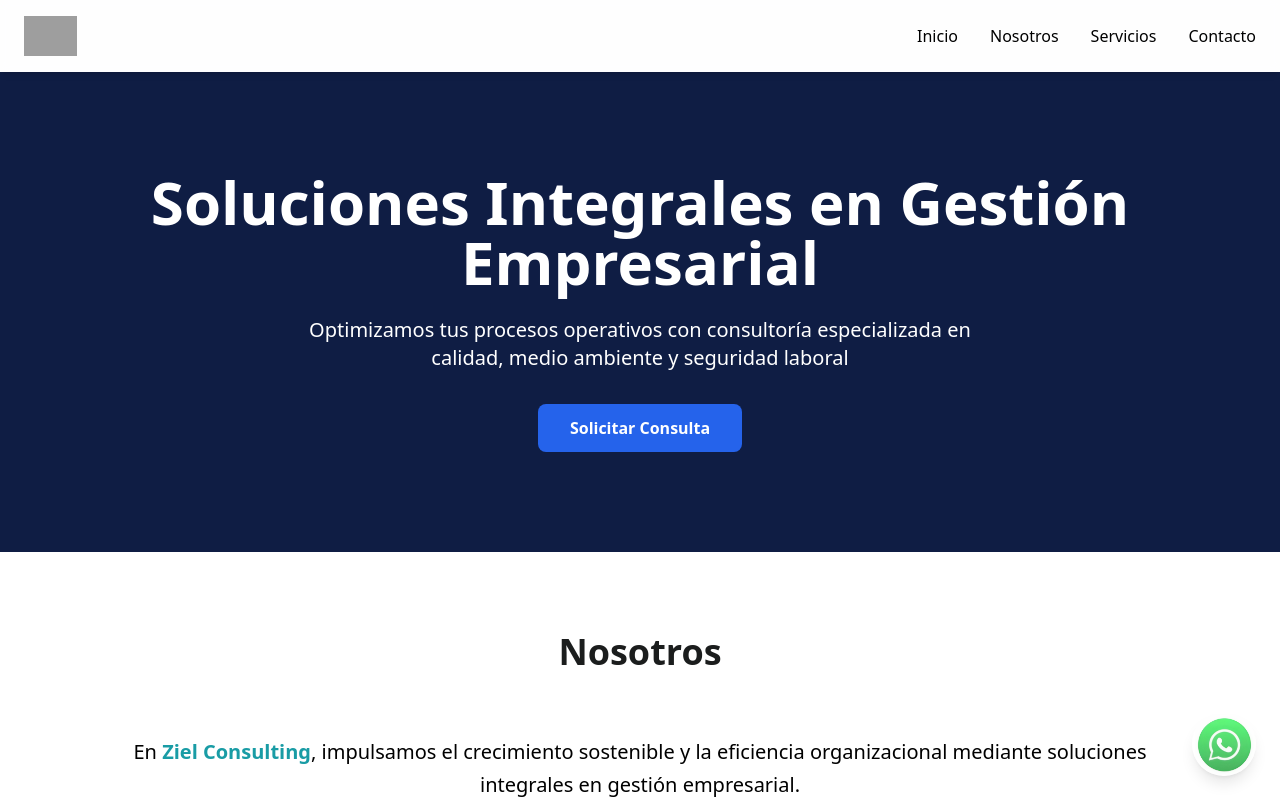
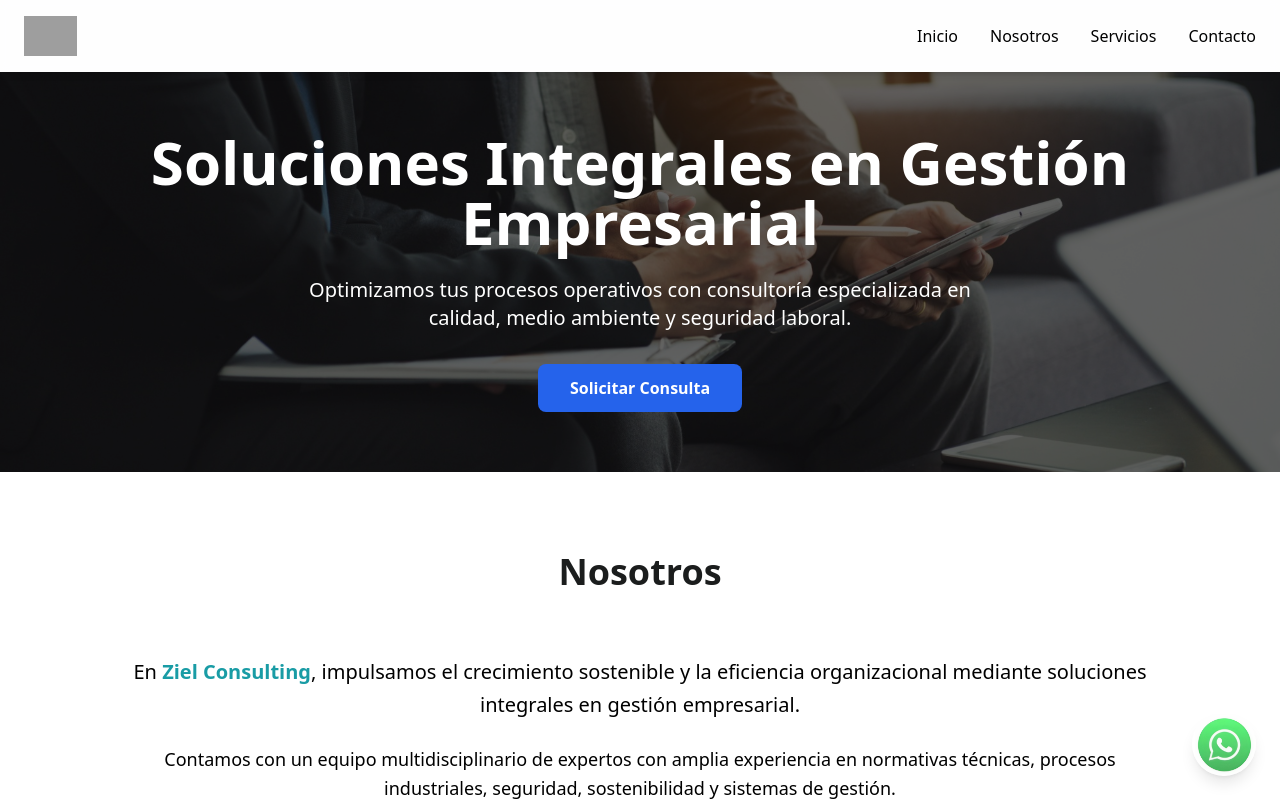
Before and after one commit to juliiancho/Zielconsulting.com.co, a React (Create React App) app: page / in a window 1280 px wide. Shown: the top 801 px of the page. Built offline with nearby package versions, Linux system fonts and the light colour scheme; grey boxes are pictures that could not be loaded.

Commit message:
Update Hero.js

```diff
--- a/src/components/Hero.js
+++ b/src/components/Hero.js
@@ -1,15 +1,22 @@
 import React from 'react';
+import heroImage from '../assets/hero.jpg'; // Ajusta la ruta si tu imagen está en otra carpeta
 
-const ConsultingHero = () => {
+const Hero = () => {
   return (
-    <div className="relative h-[60vh] flex items-center justify-center bg-blue-900">
-      <div className="absolute inset-0 bg-black opacity-50"></div>
+    <div
+      className="relative h-[50vh] flex items-center justify-center bg-cover bg-center"
+      style={{ backgroundImage: `url(${heroImage})` }}
+    >
+      {/* Capa oscura para hacer más legible el texto */}
+      <div className="absolute inset-0 bg-black opacity-60"></div>
+
+      {/* Contenido del hero */}
       <div className="relative z-10 text-center px-4">
         <h1 className="text-4xl md:text-5xl lg:text-6xl font-bold text-white mb-6">
           Soluciones Integrales en Gestión Empresarial
         </h1>
         <p className="text-xl text-white mb-8 max-w-2xl mx-auto">
-          Optimizamos tus procesos operativos con consultoría especializada en calidad, medio ambiente y seguridad laboral
+          Optimizamos tus procesos operativos con consultoría especializada en calidad, medio ambiente y seguridad laboral.
         </p>
         <button className="bg-blue-600 hover:bg-blue-700 text-white font-bold py-3 px-8 rounded-lg transition duration-300 transform hover:scale-105">
           Solicitar Consulta
@@ -19,4 +26,4 @@ const ConsultingHero = () => {
   );
 };
 
-export default ConsultingHero;
+export default Hero;
```
